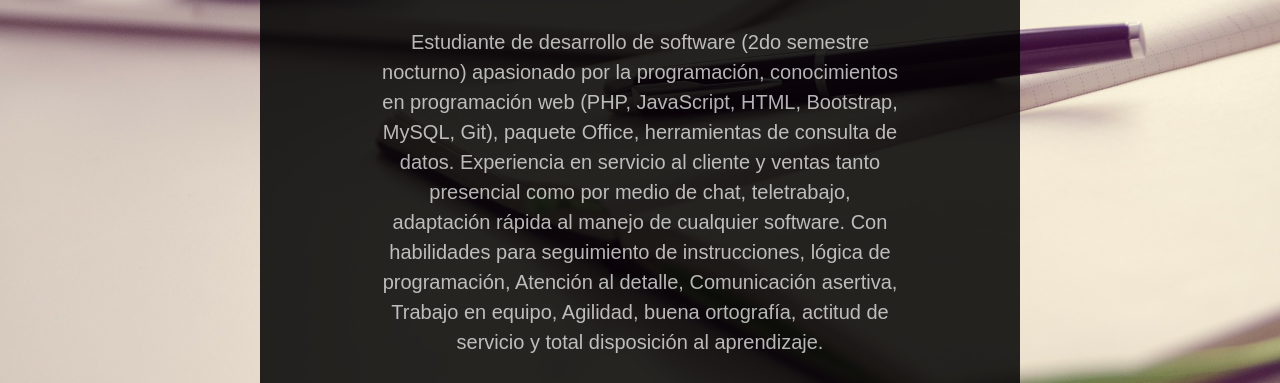
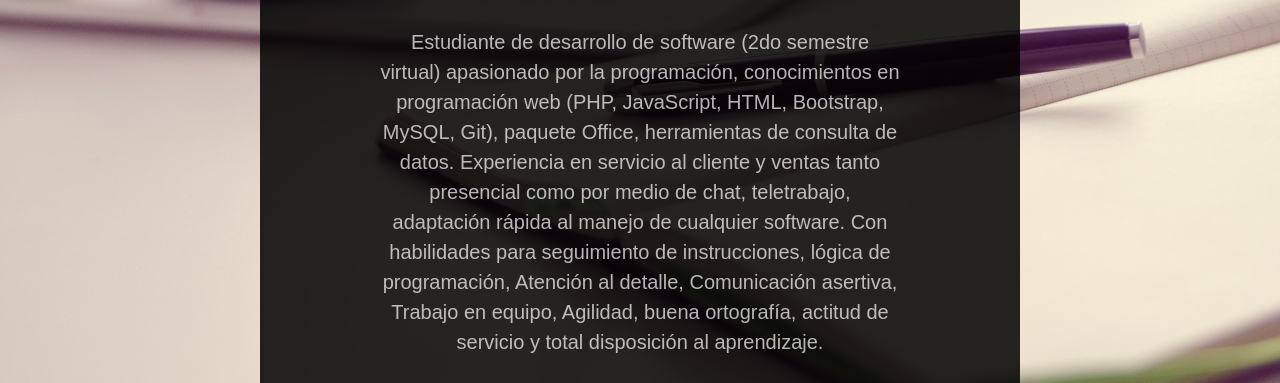
Before and after one commit to smithrivas/perfil, a plain HTML site: page index.html in a window 1280 px wide. Shown: the part 463-846 px from the top of the page. Drawn offline with Linux system fonts and the light colour scheme; files whose address does not match are found by name.

Commit message:
Update index.html

```diff
--- a/index.html
+++ b/index.html
@@ -78,7 +78,7 @@
 								<img src="images/fondo_perfil2.jpg" alt="Free HTML5 Wesbite Template by FreeHTML5.co" class="img-circle" width="150" height="150">
 							</figure>
 							<h1>Brayan Smith Rivas</h1>
-							<p>Estudiante de desarrollo de software (2do semestre nocturno) apasionado por la programación, conocimientos en programación web (PHP, JavaScript, HTML, Bootstrap, MySQL, Git), paquete Office, herramientas de consulta de datos. Experiencia en servicio al cliente y ventas tanto presencial como por medio de chat, teletrabajo, adaptación rápida al manejo de cualquier software. Con habilidades para seguimiento de instrucciones, lógica de programación, Atención al detalle, Comunicación asertiva, Trabajo en equipo, Agilidad, buena ortografía, actitud de servicio y total disposición al aprendizaje.	 </p>
+							<p>Estudiante de desarrollo de software (2do semestre virtual) apasionado por la programación, conocimientos en programación web (PHP, JavaScript, HTML, Bootstrap, MySQL, Git), paquete Office, herramientas de consulta de datos. Experiencia en servicio al cliente y ventas tanto presencial como por medio de chat, teletrabajo, adaptación rápida al manejo de cualquier software. Con habilidades para seguimiento de instrucciones, lógica de programación, Atención al detalle, Comunicación asertiva, Trabajo en equipo, Agilidad, buena ortografía, actitud de servicio y total disposición al aprendizaje.	 </p>
 						</div>
 					</div>
 					<div class="row">
```
